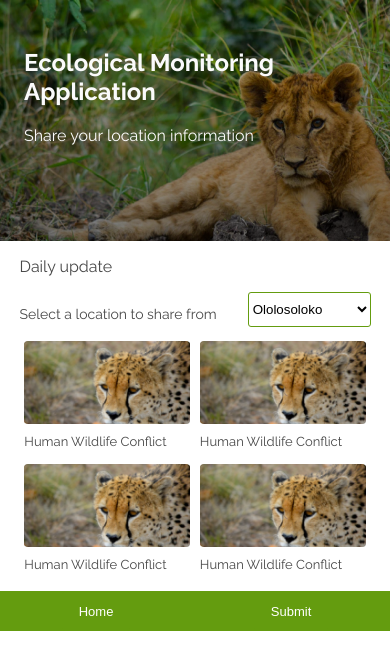
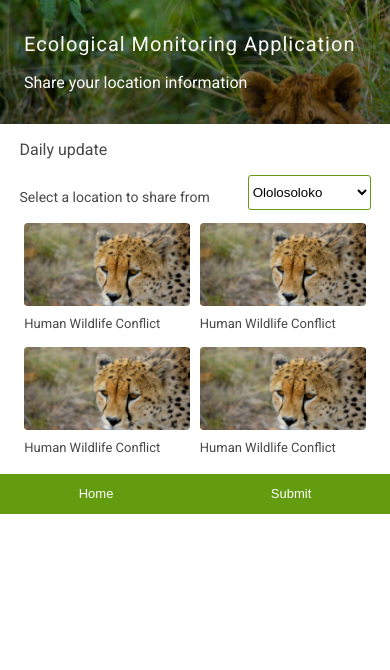
Before and after one commit to musakanneh/eco_monitor, a Vue app: page /shareData in a window 390 px wide. Shown: the top 670 px of the page. Built offline with nearby package versions, Linux system fonts and the light colour scheme.

Commit message:
Updated UI

```diff
--- a/public/index.html
+++ b/public/index.html
@@ -6,7 +6,8 @@
     <meta http-equiv="X-UA-Compatible" content="IE=edge">
     <meta name="viewport" content="width=device-width,initial-scale=1.0">
     <link rel="icon" href="<%= BASE_URL %>favicon.ico">
-    <link href="https://fonts.googleapis.com/css2?family=Raleway:ital,wght@0,100;0,200;0,300;0,400;0,500;0,600;0,700;0,800;1,100;1,200;1,300;1,400;1,500;1,600;1,700;1,800&display=swap" rel="stylesheet" />
+    <link rel="preconnect" href="https://fonts.gstatic.com">
+    <link href="https://fonts.googleapis.com/css2?family=Roboto:ital,wght@0,100;0,300;0,400;0,500;0,700;0,900;1,100;1,300;1,400;1,500;1,700&display=swap" rel="stylesheet">
     <title>
         <%= htmlWebpackPlugin.options.title %>
     </title>
--- a/src/App.vue
+++ b/src/App.vue
@@ -28,7 +28,7 @@
 
 <style lang="scss" scoped>
 #app {
-  font-family: "Raleway", sans-serif;
+  font-family: 'Roboto', sans-serif;
   box-sizing: border-box;
   color: #484848;
   -moz-osx-font-smoothing: grayscale;
--- a/src/router/index.js
+++ b/src/router/index.js
@@ -6,6 +6,7 @@
  */
 import Home from "../views/Home";
 import ShareData from "../views/ShareData";
+
 /**
  * Router links end
  */
--- a/src/views/ShareData.vue
+++ b/src/views/ShareData.vue
@@ -26,7 +26,7 @@
     </section>
 
     <section class="section-cover">
-      <div class="data-categories">
+      <div @click="buttonisPressed()" class="data-categories">
         <div class="sec-one">
           <img src="../assets/tiger.png" alt="" />
           <p>Human Wildlife Conflict</p>
@@ -36,6 +36,7 @@
           <p>Human Wildlife Conflict</p>
         </div>
       </div>
+
       <div class="data-categories">
         <div class="sec-one">
           <img src="../assets/tiger.png" alt="" />
@@ -63,8 +64,15 @@
 export default {
   data() {
     return {
+      isRedColor: "red",
       Intro: "Ecological Monitoring Application",
     };
+  },
+
+  methods: {
+    async buttonisPressed() {
+      alert("Musa");
+    },
   },
 };
 </script>
@@ -83,7 +91,7 @@
       width: 100%;
 
       aside {
-        padding: 3rem 1rem 5rem 1.5rem;
+        padding: 2rem 1rem 1rem 1.5rem;
 
         p {
           color: #fbfbfb;
@@ -92,7 +100,9 @@
         h1 {
           margin-top: 0;
           color: #fbfbfb;
-          font-size: 24px;
+          font-size: 20px;
+          letter-spacing: 1px;
+          font-weight: 400;
         }
       }
     }
```
